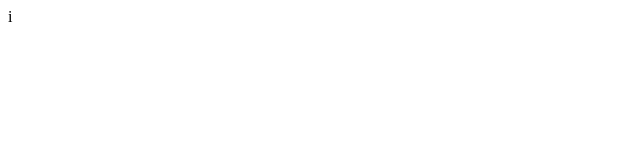
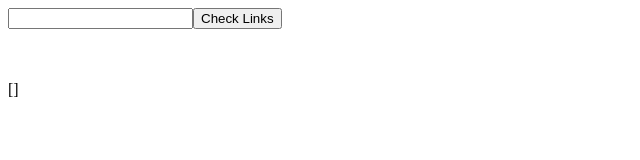
Before and after one commit to Invincible-Atlas/LinkChecker, a plain HTML site: page index.html in a window 1280 px wide. Shown: the whole page, without its empty margins (0-640 px from the left). Drawn offline with Linux system fonts and the light colour scheme.

Commit message:
Update index.html

```diff
--- a/index.html
+++ b/index.html
@@ -1 +1,42 @@
-i
+<!DOCTYPE html>
+<html lang="en">
+<head>
+  <meta charset="UTF-8">
+  <meta name="viewport" content="width=device-width, initial-scale=1.0">
+  <title>Document</title>
+</head>
+<body>
+  <input id="input" type="text"><button id="button" onclick="check()">Check Links</button>
+  <p id="output">Placeholder</p>
+  <script>
+
+let linkString = "/echo/html/,https://jsfiddle.net,https://youtube.com";
+let linkArray = linkString.split(",");
+let workingLinkArray = [];
+let linkStatusArray = [];
+let errors = "";
+  setInterval(()=>{
+      output.innerHTML = workingLinkArray.toString().replaceAll(",","<br>")+"<br><br>"+JSON.stringify(linkStatusArray).replaceAll(",","<br>")+"<br><br>"+errors;
+  })
+const output = document.getElementById("output");
+function check(){
+  linkString = document.getElementById("input").value;
+	linkArray = linkString.split(",");
+
+
+  for(const link of linkArray){
+      fetch(link).then((res)=>{
+          if(res.ok){
+              workingLinkArray.push(link);
+              linkStatusArray.push({"link":link,"status":res.status});
+          }else{
+              linkStatusArray.push({"link":link,"status":res.status});
+          }
+      }).catch((err)=>{
+          errors = errors + "<br>" + err.stack;
+      })
+  }
+}
+  </script>
+</body>
+</html>
```
